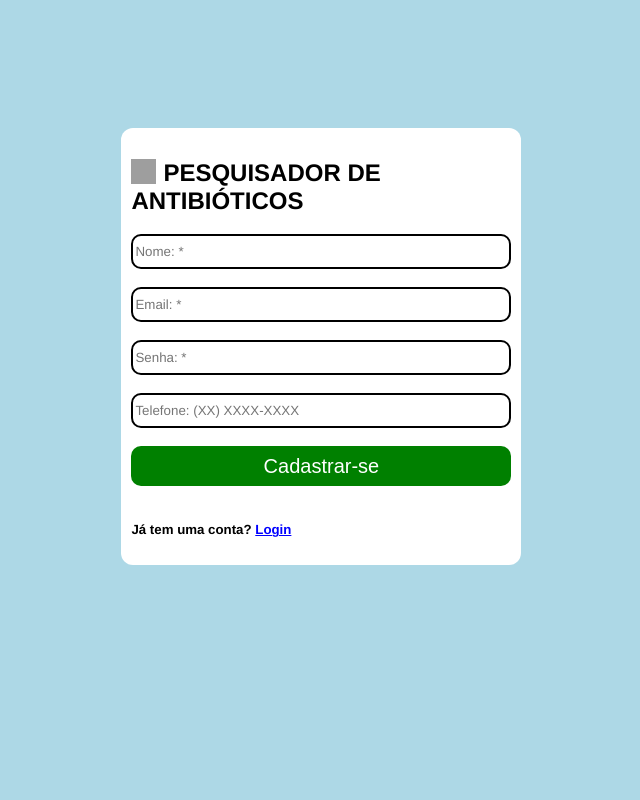
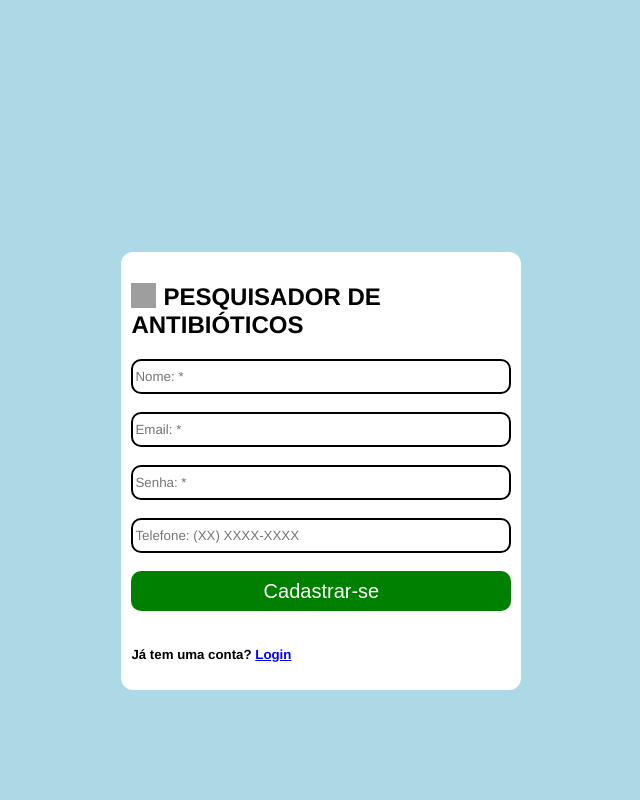
Before and after one commit to arthurbaccan/ATBSearch, a PHP site: page /cadastro.html in a window 1280 px wide. Shown: the whole page, without its empty margins (311-951 px from the left). Run offline with PHP 8.4, Linux system fonts and the light colour scheme; grey boxes are pictures that could not be loaded.

Commit message:
Add files via upload

```diff
--- a/HTML/cadastro.css
+++ b/HTML/cadastro.css
@@ -3,7 +3,7 @@ form.cadastro {
     padding: 1%;
     border-radius: 12px;
     width: 25%;
-    margin-top: 30%;
+    margin-top: 60%;
     background-color: white;
     min-width: 380px;
     position: center;
--- a/HTML/login.css
+++ b/HTML/login.css
@@ -3,7 +3,7 @@ form.login {
     padding: 1%;
     border-radius: 12px;
     width: 25%;
-    margin-top: 30%;
+    margin-top: 60%;
     background-color: white;
     min-width: 380px;
     position: center;
```
